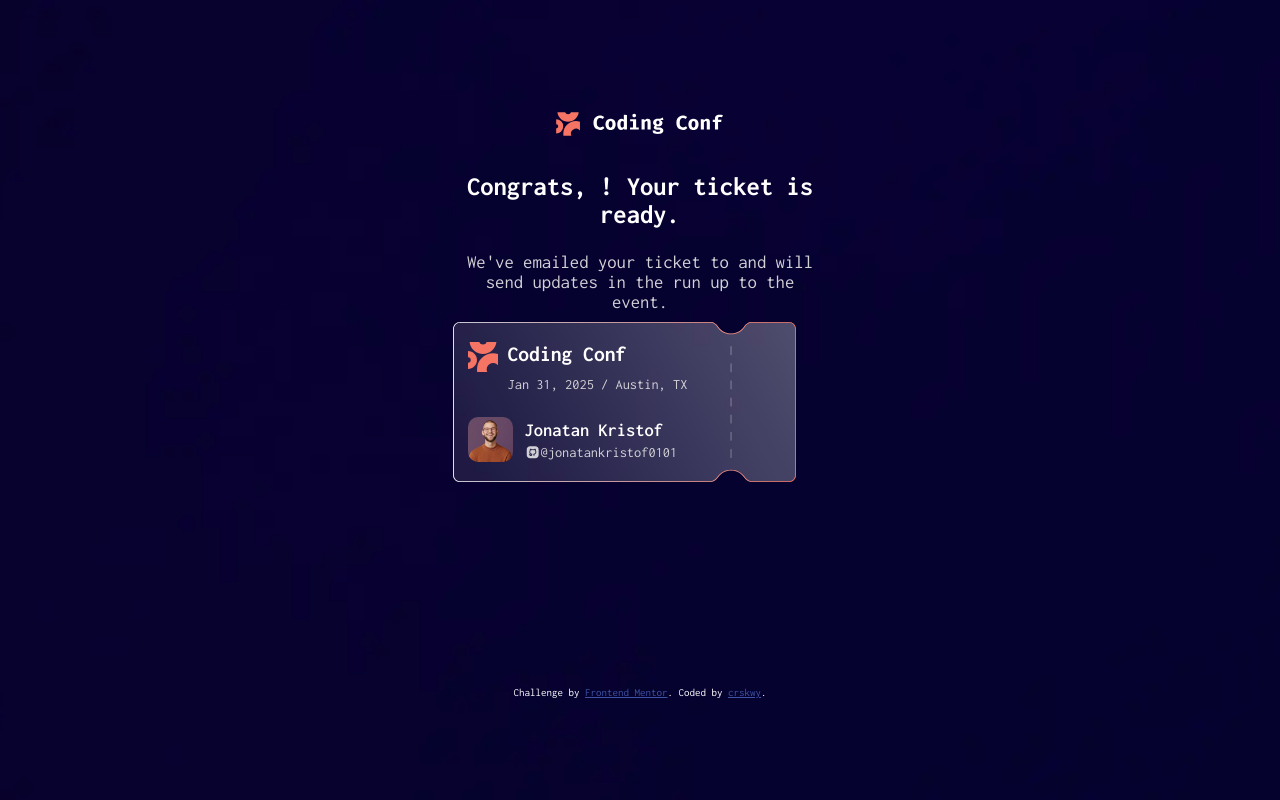
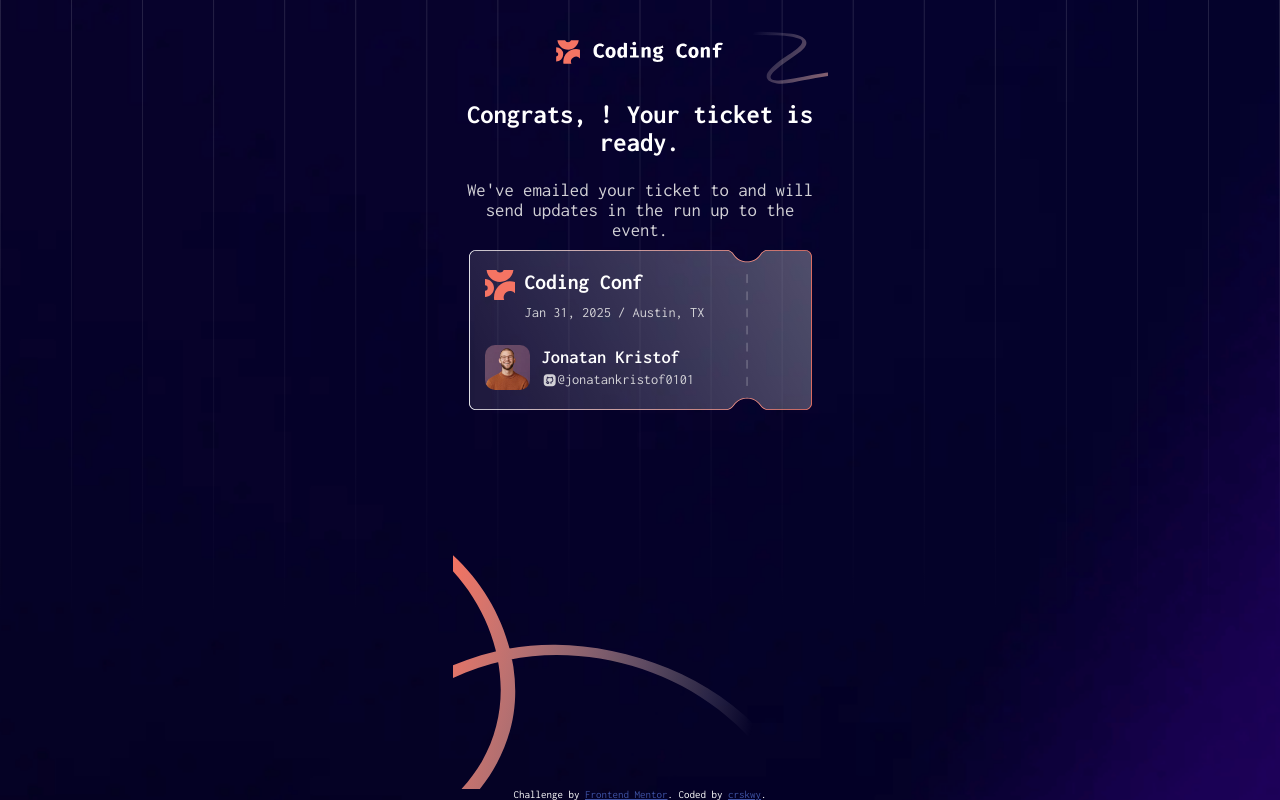
Before and after one commit to criskwy/Conference-ticket-generator, a plain HTML site: page index.html in a window 1280 px wide. Drawn offline with Linux system fonts and the light colour scheme.

Commit message:
styling ticket backgroud img

```diff
--- a/index.html
+++ b/index.html
@@ -19,6 +19,7 @@
       .attribution {
         font-size: 11px;
         text-align: center;
+        margin-top: auto;
       }
       .attribution a {
         color: hsl(228, 45%, 44%);
@@ -58,7 +59,6 @@
             alt="info logo"
           />
           <p>Upload your photo (JPG or PNG, max size: 500KB).</p>
-
         </div>
         <span class="error-upload-msg"
           ><svg
@@ -80,7 +80,8 @@
               stroke-linecap="round"
               stroke-linejoin="round"
               d="M8.004 10.462V7.596M8 5.569v-.042"
-              /></svg>
+            />
+          </svg>
           File too large. Please upload a photo under 500kb.</span
         >
 
@@ -121,7 +122,6 @@
 
     <!-- Generated tickets starts -->
     <section class="ticket-ctn">
-
       <div class="title-ctn">
         <img
           class="title-img"
@@ -129,8 +129,10 @@
           alt="logo coding conf"
         />
 
-        <p class="title">Congrats,
-          <!-- Full Name -->! Your ticket is ready. </p>
+        <p class="title">
+          Congrats,
+          <!-- Full Name -->! Your ticket is ready.
+        </p>
         <p class="title-paragraph">
           We've emailed your ticket to
           <!-- Email Address -->
@@ -138,38 +140,33 @@
         </p>
       </div>
       <div class="ticket">
-
         <div class="ticket-logo-ctn">
-          <img class="ticket-logo" src="./assets/images/logo-mark.svg" alt="">
+          <img class="ticket-logo" src="./assets/images/logo-mark.svg" alt="" />
           <div class="ticket-data">
             <p class="ticket-title">Coding Conf</p>
             <p class="ticket-date">Jan 31, 2025 / Austin, TX</p>
           </div>
-
         </div>
 
-
-
-
         <div class="ticket-info-ctn">
-          <img class="ticket-avatar-img" src="./assets/images/image-avatar.jpg" alt="image-avatar">
+          <img
+            class="ticket-avatar-img"
+            src="./assets/images/image-avatar.jpg"
+            alt="image-avatar"
+          />
           <div class="ticket-avatar-data">
             <p class="avatar-name">Jonatan Kristof</p>
             <div class="ticket-info-email-avatar-ctn">
-              <img class="ticket-avatar-github" src="./assets/images/icon-github.svg" alt="git-hub icon">
+              <img
+                class="ticket-avatar-github"
+                src="./assets/images/icon-github.svg"
+                alt="git-hub icon"
+              />
               <p class="email-avatar">@jonatankristof0101</p>
             </div>
           </div>
-
-
-
         </div>
-
       </div>
-
-
-
-
 
       <!-- Generated tickets ends -->
     </section>
--- a/style.css
+++ b/style.css
@@ -24,22 +24,29 @@
 
 body {
     color: var(--White);
-    background-image: url("./assets/images/background-mobile.png");
-    background-size: cover;
+    background-image: url("./assets/images/pattern-lines.svg"), url("./assets/images/background-mobile.png");
+    background-repeat: no-repeat, no-repeat;
+    background-attachment: fixed, fixed;
+    background-position: center, center;
+    background-size: cover, cover;
     height: 100vh;
     font-family: var(--font-Inconsolata);
-    display: grid;
-    place-items: center;
-
+    display: flex;
+    flex-direction: column;
+    align-items: center;
 
 }
 
-.container {
+.container, .ticket-ctn {
     width: 375px;
     margin: 30px 16px 0 16px;
     display: flex;
     flex-direction: column;
-
+    background-image: url("./assets/images/pattern-squiggly-line-top.svg"), url("./assets/images/pattern-squiggly-line-bottom-mobile-tablet.svg");
+    background-repeat: no-repeat, no-repeat;
+    background-attachment: scroll, scroll;
+    background-position:top right, bottom left;
+    background-size: 115px, 350px;
 
 }
 .title-ctn {
@@ -185,7 +192,7 @@ input:invalid + .error-email-msg {
     font-weight: 900;
     color: var(--Neutral-900);
     margin-top: 10px;
-    margin-bottom: 25px;
+    margin-bottom: 100px;
 
 }
 .btn-generate:hover {
@@ -208,30 +215,28 @@ input:invalid + .error-email-msg {
 }
 
 .ticket-ctn {
-    display: flex;
-    flex-direction: column;
-    width: 375px;
 
+    height: 100%;
 }
 
 .ticket {
     background-image: url("./assets/images/pattern-ticket.svg");
     background-repeat: no-repeat;
     background-size: contain;
+    background-position: center;
     width: 100%;
     height: 160px;
-    padding: 20px 15px;
+    padding: 20px 32px;
     display: flex;
     flex-direction: column;
     justify-content: space-between;
+
 
 }
 
 .ticket-logo-ctn {
     display: flex;
     gap: 10px;
-
-
     margin-bottom: 5px;
 }
 .ticket-logo {
```
Lines whose indentation alone changed are shown as unchanged.
